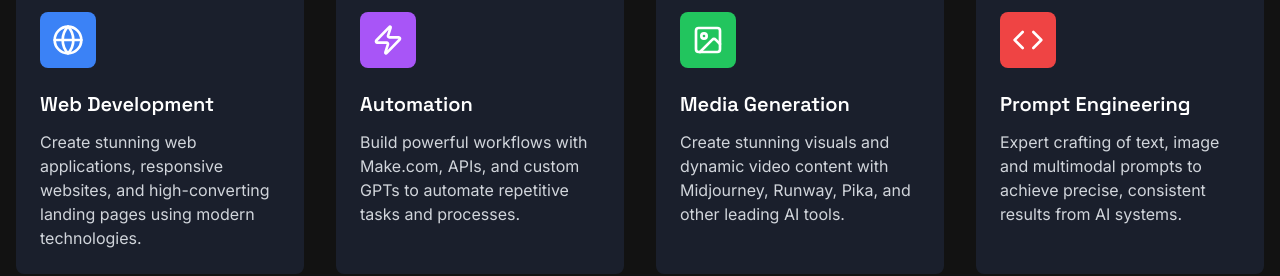
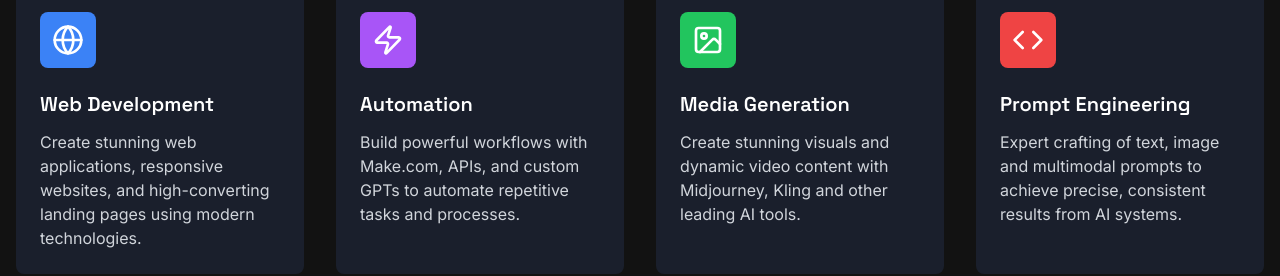
Before and after one commit to KingLir11/neuron-spark-design, a React (Vite) app: page / in a window 1280 px wide. Shown: the part 1040-1316 px from the top of the page. Built offline with nearby package versions, Linux system fonts and the light colour scheme; no server answers; the database is empty.

Commit message:
Code edited in Lovable Code Editor
Edited UI in Lovable

```diff
--- a/src/components/Services.tsx
+++ b/src/components/Services.tsx
@@ -19,7 +19,7 @@ const Services: React.FC = () => {
     {
       icon: <Image className="w-8 h-8" />,
       title: "Media Generation",
-      description: "Create stunning visuals and dynamic video content with Midjourney, Runway, Pika, and other leading AI tools.",
+      description: "Create stunning visuals and dynamic video content with Midjourney, Kling and other leading AI tools.",
       color: "bg-green-500"
     },
     {
```
